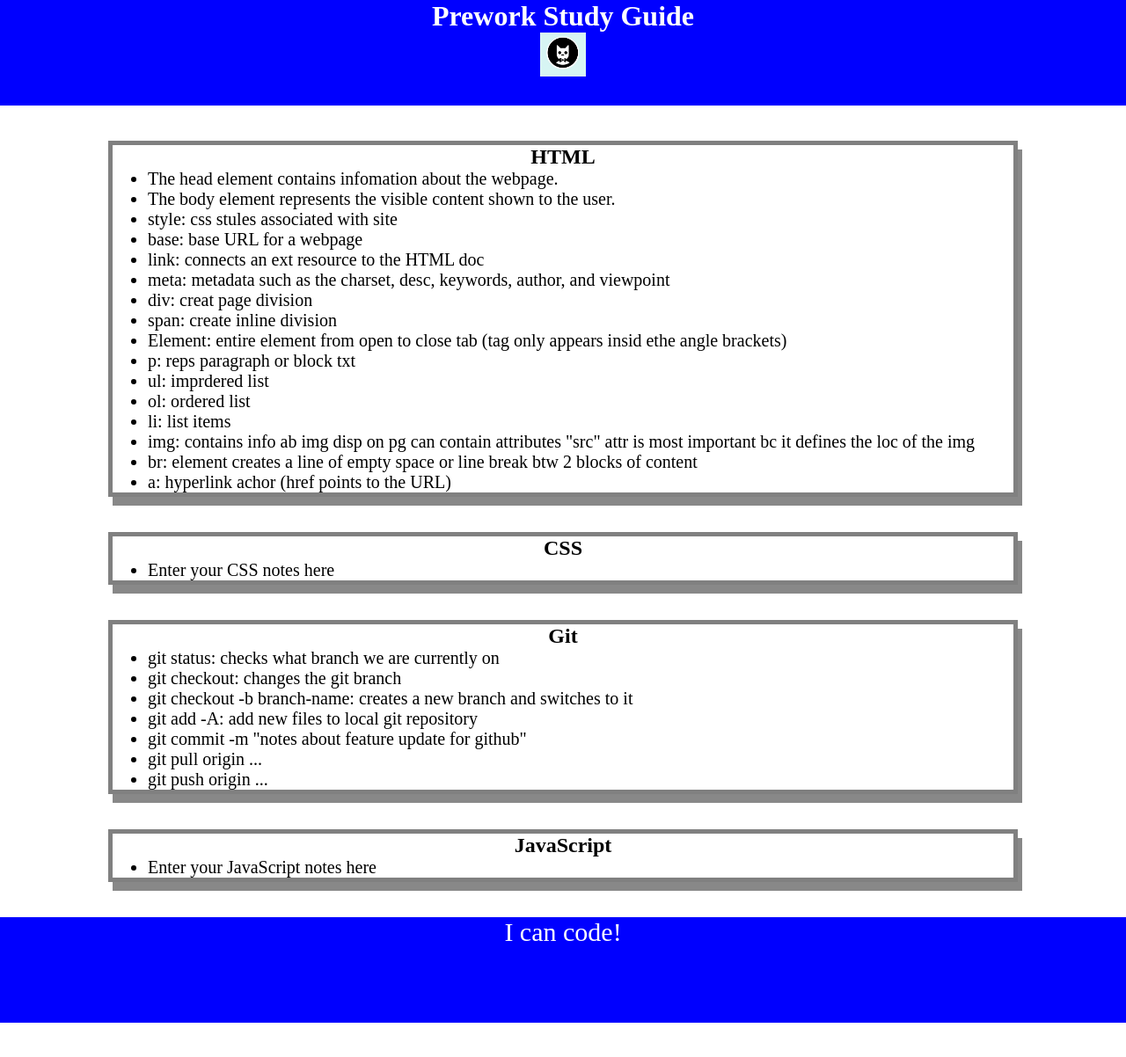
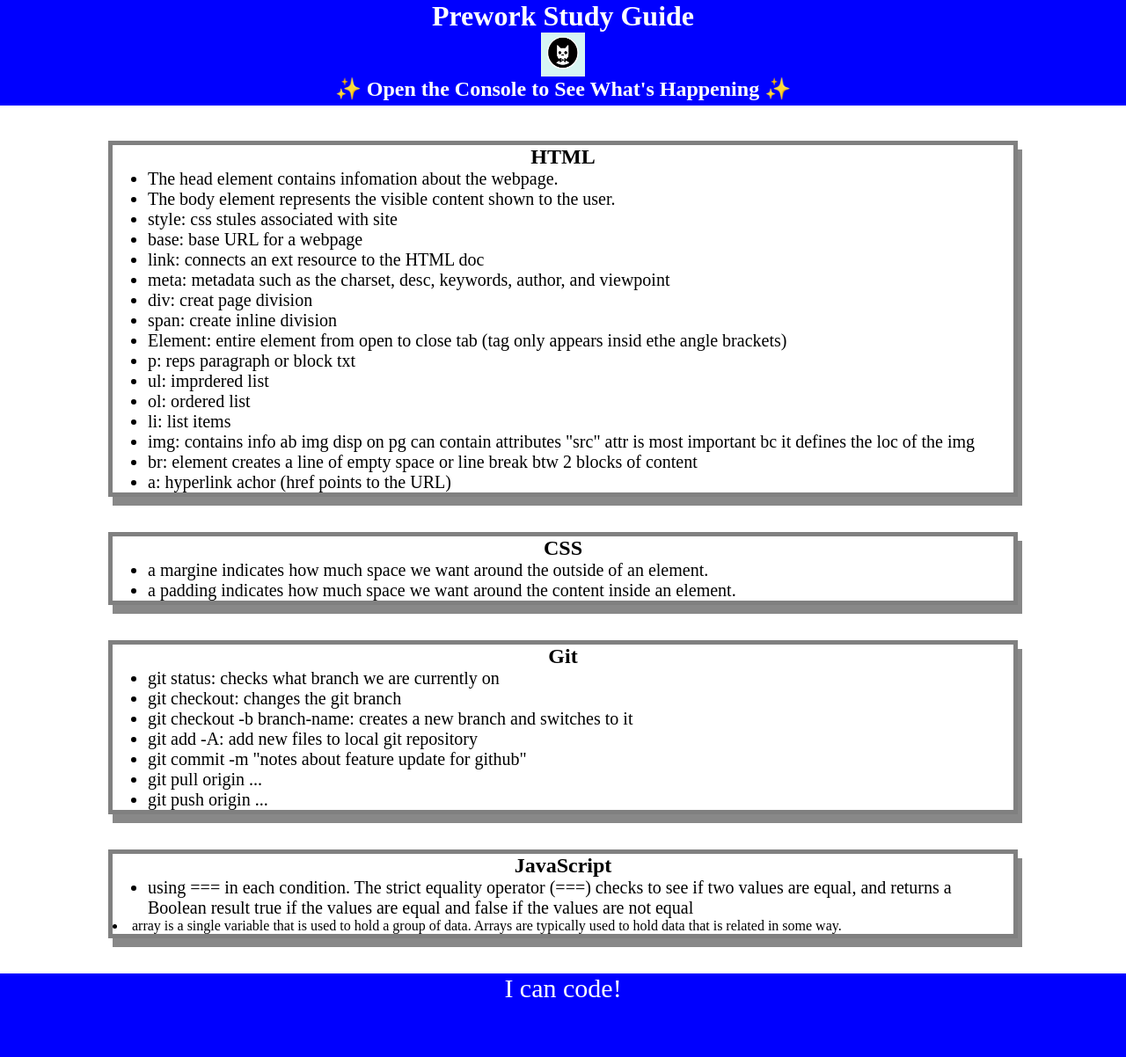
Before and after one commit to 17anguyen/prework-study-guide, a plain HTML site: page prework-study-guide/index.html in a window 1280 px wide. Shown: the whole page at 88% size. Before the commit the page ends 1163 px from the top, so only its background shows below. Drawn offline with Linux system fonts and the light colour scheme.

Commit message:
added JS to my code

```diff
--- /dev/null
+++ b/prework-study-guide/assets/script.js
@@ -0,0 +1,19 @@
+var shapes = ["triangle", "square", "pentagon", "circle"];
+
+for (var x = 0; x < shapes.length; x++){
+    console.log(shapes[x]);
+}
+
+/*
+if (topic === 'HTML') {
+ console.log("Let's study HTML!");
+} else if (topic === 'CSS') {
+ console.log("Let's study CSS!");
+} else if (topic === 'Git') {
+ console.log("Let's study Git!");
+} else if (topic === 'JavaScript') {
+ console.log("Let's study JavaScript!");
+} else {
+ console.log('Please try again!');
+}
+*/
--- a/prework-study-guide/assets/style.css
+++ b/prework-study-guide/assets/style.css
@@ -2,6 +2,7 @@
     margin: 0;
     padding: 0;
 }
+
 header,
 footer {
     width: 100%;
@@ -17,7 +18,7 @@ h2 {
 
 img {
     display: block;
-    height: 50px;m
+    height: 50px;
     width: 50px;
     margin-left: auto;
     margin-right: auto;
--- a/prework-study-guide/index.html
+++ b/prework-study-guide/index.html
@@ -10,10 +10,8 @@
   <body>
     <header id="top">
       <h1>Prework Study Guide</h1>
-      <img
-      src="./assets/bowtie-cat.png"
-      alt="Profile image of cat wearing a bow tie."
-      />
+      <img src="./assets/bowtie-cat.png"alt="Profile image of cat wearing a bow tie."  />
+      <h2>✨ Open the Console to See What's Happening ✨</h2>
     </header>
     <main>
      <section class="card" id="html-section">
@@ -41,7 +39,8 @@
      <section class="card" is="css-section">
         <h2>CSS</h2>
         <ul>
-            <li> Enter your CSS notes here </li>
+            <li> a margine indicates how much space we want around the outside of an element. </li>
+            <li> a padding indicates how much space we want around the content inside an element. </li>
         </ul>
      </section>
 
@@ -61,13 +60,15 @@
      <section class="card" id="javascript-section">
         <h2>JavaScript</h2>
         <ul>
-            <li> Enter your JavaScript notes here </li>
-        </ul>
+            <li> using === in each condition. The strict equality operator (===) checks to see if two values are equal, and returns a Boolean result true if the values are equal and false if the values are not equal </li>
+        </ul><li>array is a single variable that is used to hold a group of data. Arrays are typically used to hold data that is related in some way.</li>
+
      </section>
     </main>
 
     <footer>
       <p>I can code!</p>
     </footer>
+    <script src="./assets/script.js"> </script>
   </body>
 </html>
```
